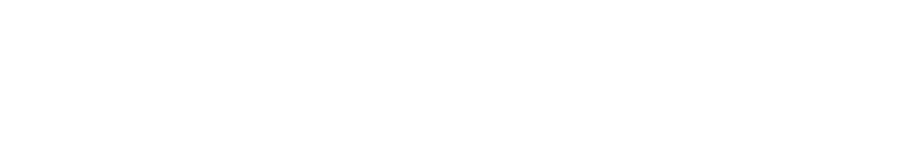
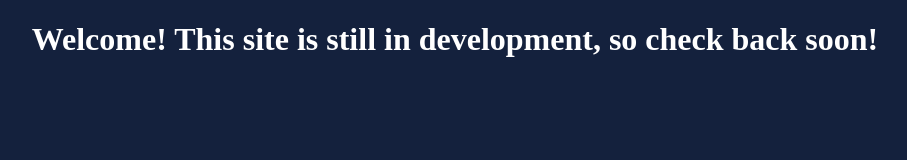
Before and after one commit to pkabranov/pkabranov.me, a plain HTML site: page index.html in a window 1280 px wide. Shown: the whole page, without its empty margins (185-1092 px from the left). Drawn offline with Linux system fonts and the light colour scheme.

Commit message:
Update index.html

```diff
--- a/index.html
+++ b/index.html
@@ -9,7 +9,7 @@
 
 	<style>
 		body{
-			background-color: 14213D;
+			background-color: #14213D;
 			color: #fff;
 			text-align: center;
 		}
```
